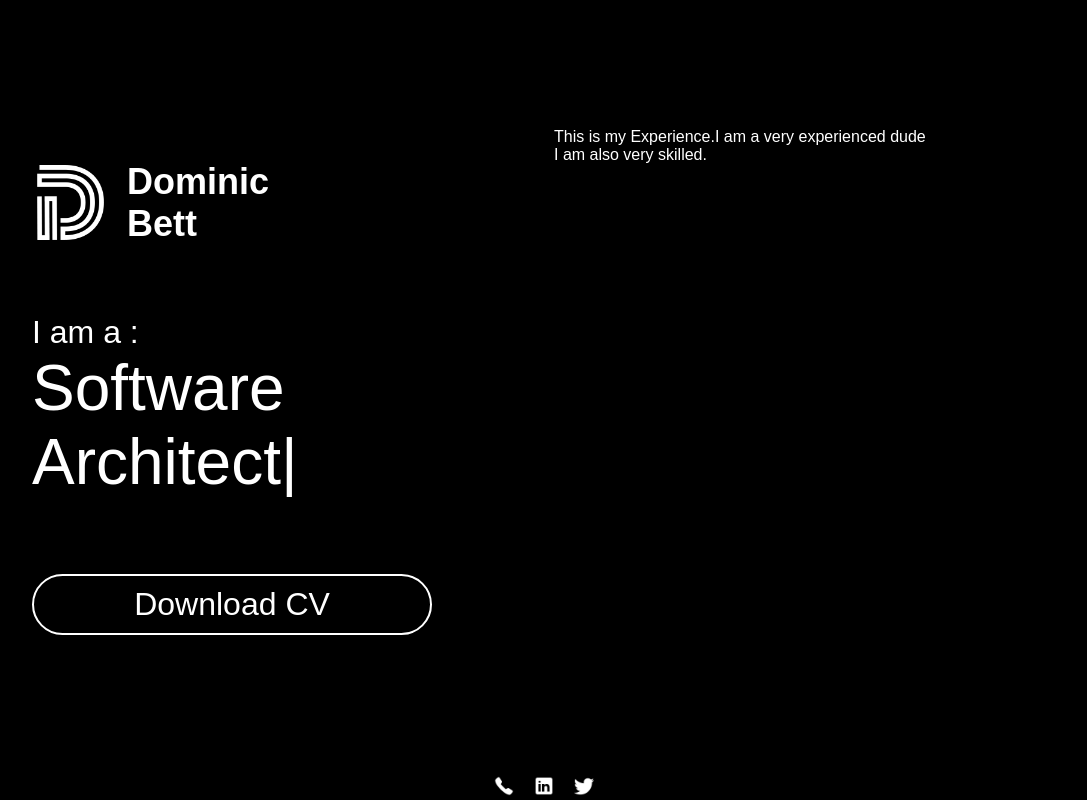
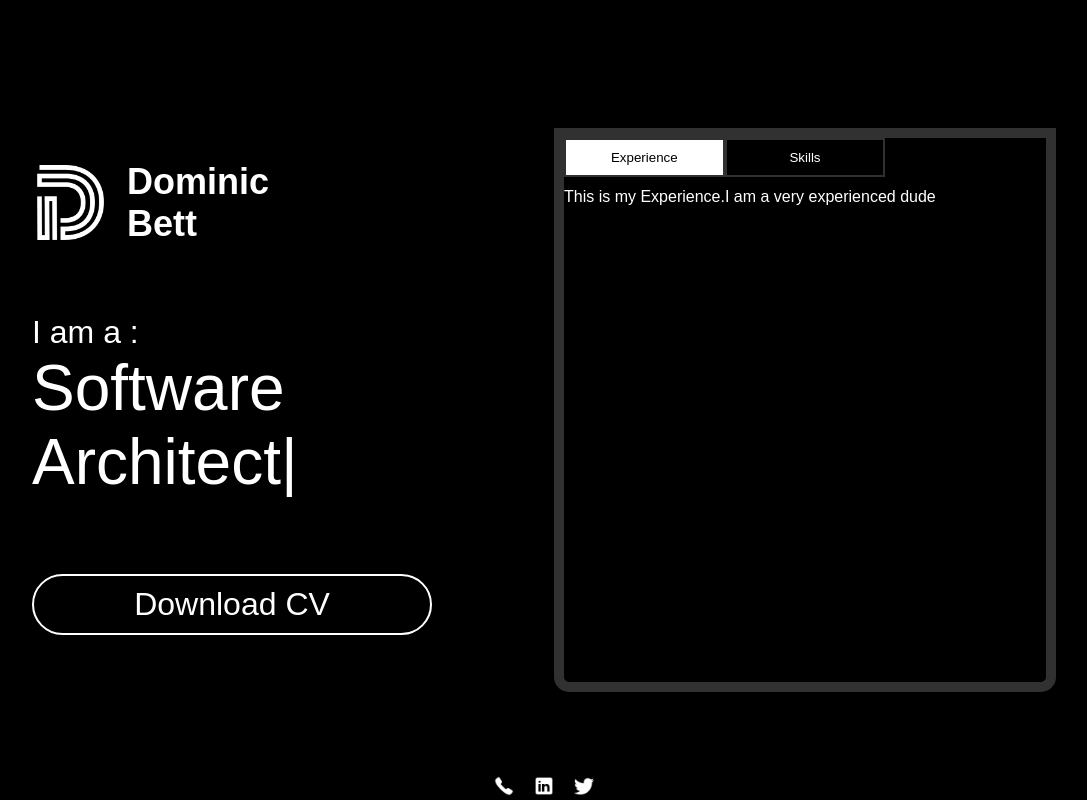
Before and after one commit to domiebett/domiebett.github.io, a React (Create React App) app: page / in a window 1280 px wide. Shown: the whole page, without its empty margins (96-1183 px from the left). Built offline with nearby package versions, Linux system fonts and the light colour scheme.

Commit message:
complete my info structure

```diff
--- a/src/components/Content.scss
+++ b/src/components/Content.scss
@@ -1,3 +1,5 @@
+@import '../styles/variables.scss';
+
 .Content {
   &.Desktop {
     display: grid;
@@ -13,14 +15,16 @@
   }
 
   &.Mobile {
+    box-sizing: border-box;
     width: 95%;
     height: 100%;
     padding: 5%;
-    display: flex;
-    flex-direction: column;
-    justify-content: flex-start;
     overflow-x: hidden;
     overflow-y: scroll;
+
+    .Panel {
+      height: 100%;
+    }
   }
 }
 
@@ -30,4 +34,5 @@
   bottom: 0;
   left: 0;
   width: 100vw;
+  background-color: $background;
 }
--- a/src/components/Content.tsx
+++ b/src/components/Content.tsx
@@ -8,7 +8,7 @@ import MyInfo from './my-info/MyInfo';
 
 const Content = () => {
   const [screenSize, setScreenSize] = useState('Desktop');
-  const breakPoint = 700;
+  const breakPoint = 1000;
 
   useEffect(() => {
     window.addEventListener('resize', handleResize);
--- a/src/components/my-info/Experience/Experience.tsx
+++ b/src/components/my-info/Experience/Experience.tsx
@@ -1,9 +1,9 @@
 import { ViewProps } from '../IView';
 import './Experience.scss';
 
-const Experience = ({active}: ViewProps) => {
+const Experience = ({styles}: ViewProps) => {
   return (
-    <div className="Experience">
+    <div style={styles} className="Experience">
       This is my Experience.
       <span>I am a very experienced dude</span>
     </div>
--- a/src/components/my-info/IView.ts
+++ b/src/components/my-info/IView.ts
@@ -1,3 +1,3 @@
 export interface ViewProps {
-  active: boolean;
+  styles: Record<string, string | number>;
 }
--- a/src/components/my-info/MyInfo.scss
+++ b/src/components/my-info/MyInfo.scss
@@ -1,3 +1,20 @@
+@import './../../styles/variables.scss';
+
 .MyInfo {
+    position: relative;
+    height: 100%;
+    border-color: $app-tertiary;
+    border-width: 10px;
+    border-style: solid;
+    border-radius: 0 0 15px 15px;
 
+    .Views {
+        &>div {
+            position: absolute;
+            top: 50px;
+            left: 0;
+            width: 100%;
+            transition: $fast-opacity-transition;
+        }
+    }
 }
--- a/src/components/my-info/MyInfo.tsx
+++ b/src/components/my-info/MyInfo.tsx
@@ -21,12 +21,20 @@ const MyInfo = () => {
 
   return (
     <div className="MyInfo">
-      <Switcher titles={views.map((view) => view.title)} />
+      <Switcher
+        setActiveView={(activeView: string) => setActiveView(activeView)}
+        activeView={activeView}
+        titles={views.map((view) => view.title)}
+      />
 
       <div className="Views">
-        {views.map(({ title, view: View }, index) => (
-          <View key={index} active={activeView === title} />
-        ))}
+        {views.map(({ title, view: View }, index) => {
+          const style = {
+            visibility: activeView === title ? 'visible' : 'hidden',
+            opacity: activeView === title ? 1 : 0,
+          };
+          return <View key={index} styles={style} />;
+        })}
       </div>
     </div>
   );
--- a/src/components/my-info/Skills/Skills.tsx
+++ b/src/components/my-info/Skills/Skills.tsx
@@ -1,9 +1,9 @@
 import { ViewProps } from '../IView';
 import './Skills.scss';
 
-const Skills = ({active}: ViewProps) => {
+const Skills = ({styles}: ViewProps) => {
     return (
-        <div className="Skills">
+        <div style={styles} className="Skills">
             I am also very skilled.
         </div>
     )
--- a/src/components/my-info/Switcher/Switcher.scss
+++ b/src/components/my-info/Switcher/Switcher.scss
@@ -0,0 +1,23 @@
+@import './../../../styles/variables.scss';
+
+.Switcher {
+  display: flex;
+  flex-direction: row;
+  justify-content: flex-start;
+  width: 100%;
+
+  .Switches {
+    @extend .app-button-hover;
+    border-color: $app-tertiary;
+    background: none;
+    color: $app-primary;
+    padding: 10px;
+    width: calc(100% / 3);
+    transition: $fast-transition;
+
+    &.active {
+      background-color: $app-primary;
+      color: $app-secondary;
+    }
+  }
+}
--- a/src/components/my-info/Switcher/Switcher.tsx
+++ b/src/components/my-info/Switcher/Switcher.tsx
@@ -1,13 +1,24 @@
 import './Switcher.scss';
 
-const Switcher = ({titles}: Props) => {
-    return (
-        <div className="Switcher"></div>
-    )
-}
+const Switcher = ({ setActiveView, titles, activeView }: Props) => {
+  return (
+    <div className="Switcher">
+      {titles.map((title, index) => (
+        <button key={index}
+          onClick={() => setActiveView(title)}
+          className={`Switches ${activeView === title ? 'active' : ''}`}
+        >
+          {title}
+        </button>
+      ))}
+    </div>
+  );
+};
 
 export interface Props {
-    titles: string[]
+  titles: string[];
+  activeView: string;
+  setActiveView: Function;
 }
 
 export default Switcher;
--- a/src/styles/variables.scss
+++ b/src/styles/variables.scss
@@ -1,29 +1,34 @@
 // $background: #0a1a44;
 $background: #000;
 // $app-secondary: #0a1a44;
+$app-primary: #fff;
 $app-secondary: #000;
-$app-primary: #fff;
+$app-tertiary: #313131;
 
 // text
 $text-color: $app-primary;
+
+// transitions
+$fast-transition: 0.2s;
+$medium-transition: 0.5s;
+
+$fast-transition: all $fast-transition ease-in-out;
+$fast-opacity-transition: opacity $fast-transition ease-in-out;
 
 // buttons
 $button-border-color: $app-primary;
 $button-text: $app-primary;
 $button-border-width: 2px;
-
 .button {
   color: $button-text;
   cursor: pointer;
 }
-
 .app-button {
   @extend .button;
   border-width: $button-border-width;
   border-color: $button-border-color;
   border-style: solid;
 }
-
 .app-button-hover {
   @extend .app-button;
 
@@ -32,7 +37,6 @@ $button-border-width: 2px;
     background-color: $app-primary;
   }
 }
-
 .no-style-button {
   @extend .button;
   padding: 0;
```
